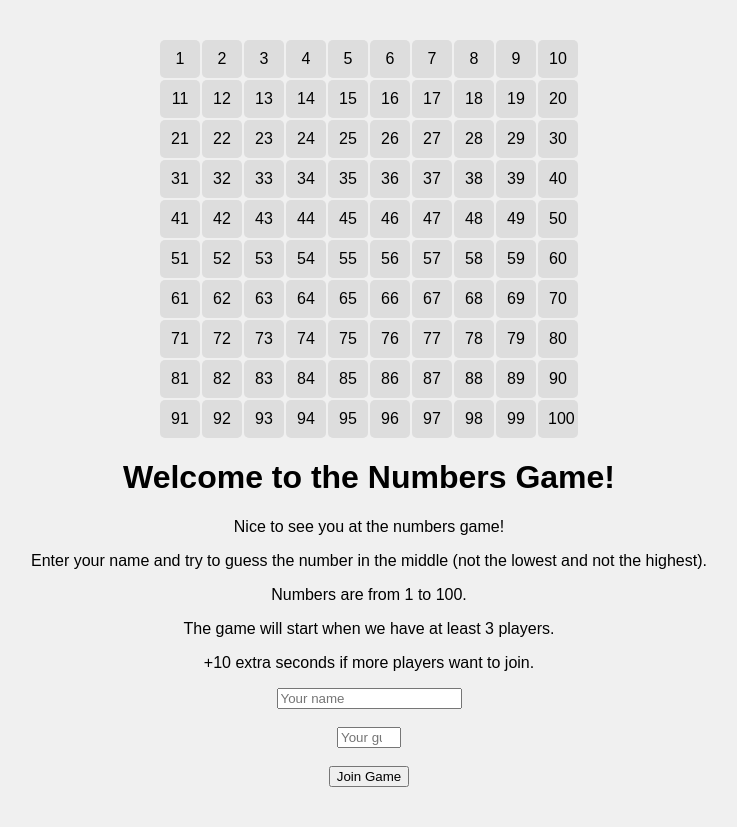
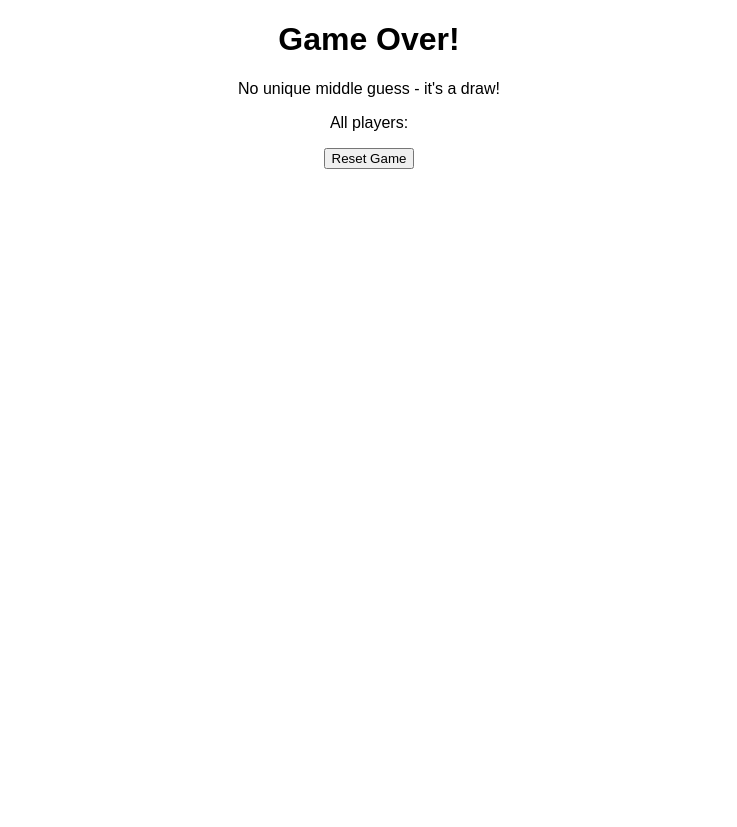
Before and after one commit to mclerke64/skaiciuzaidimas, a Flask app: page / in a window 1280 px wide. Shown: the whole page, without its empty margins (271-1008 px from the left). After the commit the page ends 169 px from the top, so only its background shows below. Run offline with Flask 3, Linux system fonts and the light colour scheme; some libraries are stand-ins or nearby versions.

Commit message:
Update index.html

```diff
--- a/templates/index.html
+++ b/templates/index.html
@@ -1,106 +1,38 @@
 <!DOCTYPE html>
 <html>
 <head>
-    <title>Numbers Game</title>
+    <title>Numbers Game Result</title>
     <style>
-        body {
-            font-family: Arial, sans-serif;
-            text-align: center;
-            background-color: #f0f0f0;
-            margin: 0;
-            padding: 20px;
-        }
-        .number-grid {
-            display: grid;
-            grid-template-columns: repeat(10, 40px);
-            gap: 2px;
-            justify-content: center;
-            margin: 20px 0;
-        }
-        .number-grid div {
-            background-color: #ddd;
-            padding: 10px;
-            border-radius: 5px;
-        }
-        .players {
-            margin: 20px 0;
-        }
-        .timer {
-            font-size: 1.5em;
-            color: red;
-            margin: 10px 0;
-        }
+        body { font-family: Arial, sans-serif; text-align: center; margin: 20px; }
     </style>
     <script src="https://cdn.socket.io/4.7.5/socket.io.min.js"></script>
     <script>
         const socket = io();
-        let countdownInterval;
-
-        socket.on('update_game_state', (data) => {
-            const playersDiv = document.querySelector('.players');
-            playersDiv.innerHTML = data.players.map(p => `${p.name} (guess hidden)`).join('<br>');
-            if (data.game_started) {
-                window.location.href = '/result';
-            }
-        });
-
-        socket.on('update_countdown', (data) => {
-            const timerDiv = document.querySelector('.timer');
-            if (data.countdown_active) {
-                timerDiv.style.display = 'block';
-                if (!countdownInterval) {
-                    countdownInterval = setInterval(() => {
-                        const remaining = Math.max(0, data.remaining_time - 0.1);
-                        timerDiv.textContent = `Time remaining: ${remaining.toFixed(1)}s`;
-                        if (remaining <= 0) {
-                            clearInterval(countdownInterval);
-                            countdownInterval = null;
-                        }
-                    }, 100);
-                }
-            } else {
-                timerDiv.style.display = 'none';
-                if (countdownInterval) {
-                    clearInterval(countdownInterval);
-                    countdownInterval = null;
-                }
-            }
-        });
-
-        socket.on('redirect_to_result', () => {
-            window.location.href = '/result';
-        });
-
         socket.on('game_reset', () => {
             location.reload();
         });
     </script>
 </head>
 <body>
-    <div class="number-grid">
-        {% for i in range(1, 101) %}
-            <div>{{ i }}</div>
+    <h1>Game Over!</h1>
+    {% if winners %}
+        <h2>Winners:</h2>
+        <ul>
+            {% for winner in winners %}
+                <li>{{ winner.name }} (guessed {{ winner.guess }})</li>
+            {% endfor %}
+        </ul>
+    {% else %}
+        <p>No unique middle guess - it's a draw!</p>
+    {% endif %}
+    <p>All players:</p>
+    <ul>
+        {% for player in players %}
+            <li>{{ player.name }} (guessed {{ player.guess }})</li>
         {% endfor %}
-    </div>
-    <h1>Welcome to the Numbers Game!</h1>
-    <p>Nice to see you at the numbers game!</p>
-    <p>Enter your name and try to guess the number in the middle (not the lowest and not the highest).</p>
-    <p>Numbers are from 1 to 100.</p>
-    <p>The game will start when we have at least 3 players.</p>
-    <p>+10 extra seconds if more players want to join.</p>
-    <div class="timer" style="display: none;">Time remaining: 10.0s</div>
-    <form method="POST">
-        <input type="text" name="name" placeholder="Your name" required><br><br>
-        <input type="number" name="guess" placeholder="Your guess" min="1" max="100" required><br><br>
-        <button type="submit">Join Game</button>
+    </ul>
+    <form method="POST" action="/reset">
+        <button type="submit">Reset Game</button>
     </form>
-    {% if error %}
-        <p style="color: red;">{{ error }}</p>
-    {% endif %}
-    <div class="players">
-        {% for player in players %}
-            {{ player.name }} (guess hidden)<br>
-        {% endfor %}
-    </div>
 </body>
 </html>
```
